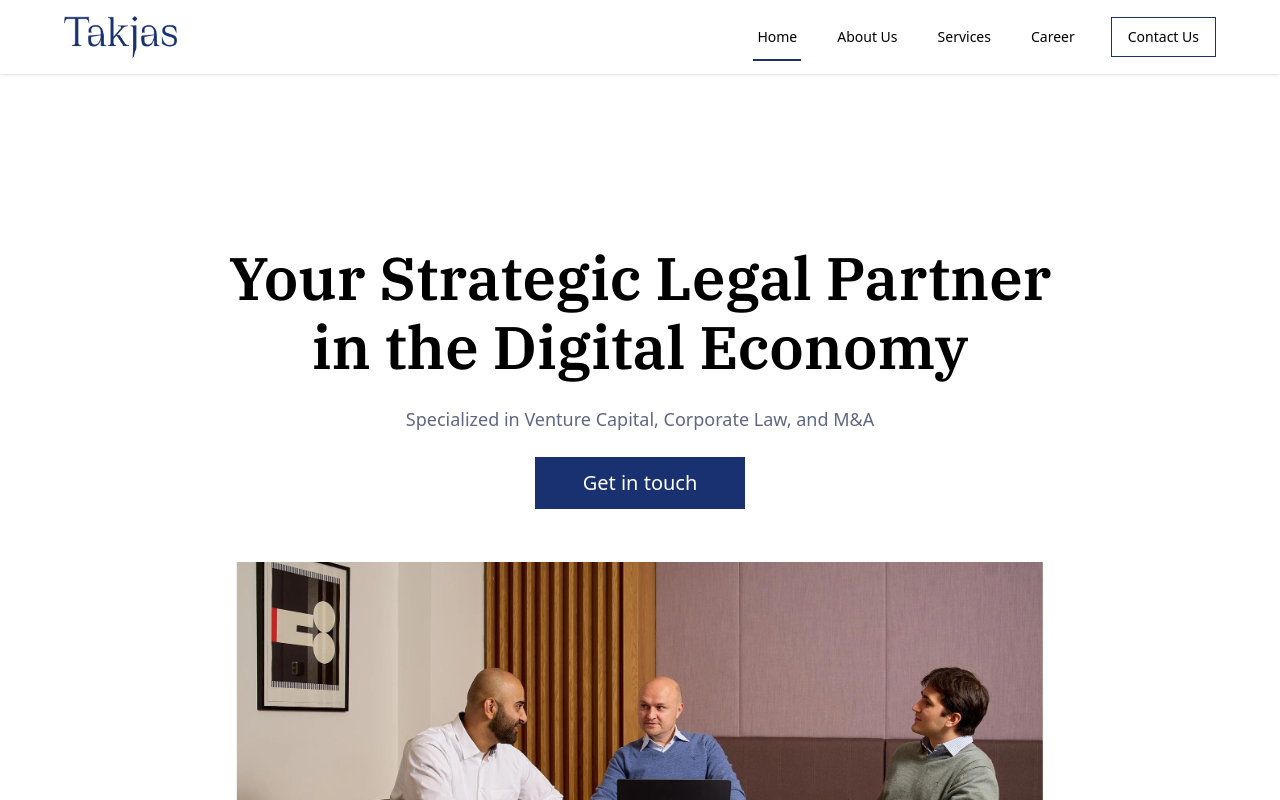
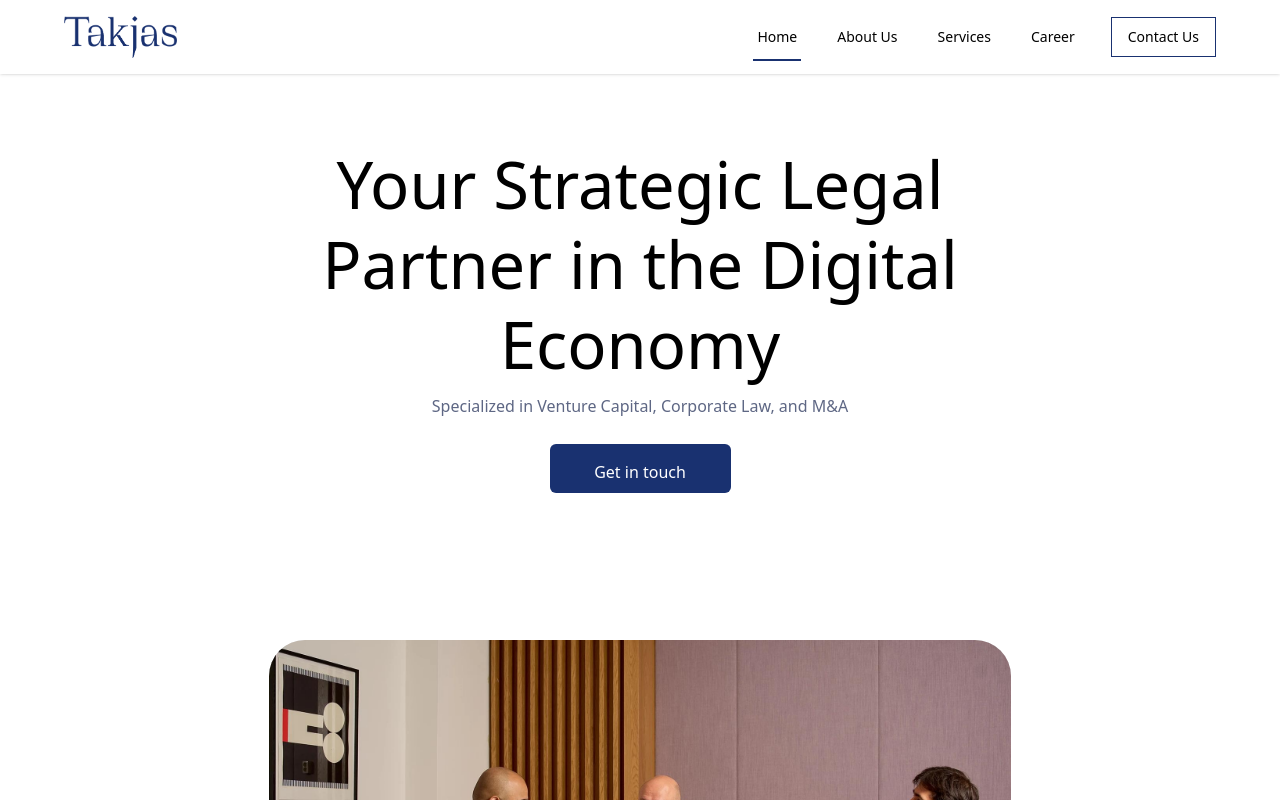
Before and after one commit to kovirivenkatesh/Takjas, a Next.js app: page / in a window 1280 px wide. Shown: the top 800 px of the page. Built offline with nearby package versions, Linux system fonts and the light colour scheme.

Commit message:
new changes

```diff
--- a/package.json
+++ b/package.json
@@ -10,6 +10,7 @@
   },
   "dependencies": {
     "framer-motion": "^12.29.0",
+    "gsap": "^3.14.2",
     "lucide-react": "^0.563.0",
     "next": "16.1.1",
     "react": "19.2.3",
--- a/src/app/components/home/CoreValues.tsx
+++ b/src/app/components/home/CoreValues.tsx
@@ -21,39 +21,19 @@ export default function CoreValuesSection() {
           {values.map((item, index) => (
             <button
               key={index}
-              className="
-        relative overflow-hidden
-       w-64
-        px-6 py-5.25
-        border-r last:border-r-0
-        group
+            className="relative overflow-hidden w-64 px-6 py-5.25 border-r last:border-r-0 group flex items-center justify-start text-left"
 
-        flex items-center justify-start
-        text-left
-      "
             >
               {/* 🔹 INITIAL TOP-LEFT BAR */}
               <span
-                className="
-          absolute top-0 left-0
-          w-22.25 h-2
-          bg-[#1f3a8a]
-          transition-all duration-600
-          ease-in-out
-          group-hover:w-full
-          group-hover:h-full
-        "
+             className="absolute top-0 left-0 w-22.25 h-2 bg-[#1f3a8a] transition-all duration-600 ease-in-out group-hover:w-full group-hover:h-full"
+
               />
 
               {/* 🔹 BUTTON TEXT */}
               <span
-                className={`
-          relative z-10
-          text-[#193170] font-medium
-          transition-colors duration-300
-          group-hover:text-white text-[28px]
-          ${ibmPlexSerif.className}
-        `}
+               className={`relative z-10 text-[#193170] font-medium transition-colors duration-300 group-hover:text-white text-[28px] ${ibmPlexSerif.className}`}
+
               >
                 {item}
               </span>
@@ -70,11 +50,8 @@ export default function CoreValuesSection() {
         <img
           src="/Images/GetInTouch.jpg"
           alt="Legal discussion"
-          className="
-      w-360 h-144 object-cover
-      transition-transform duration-700 ease-in-out
-      group-hover:scale-110
-    "
+         className="w-360 h-144 object-cover transition-transform duration-700 ease-in-out group-hover:scale-110"
+
         />
 
         {/* MAIN DARK BLUE OVERLAY */}
--- a/src/app/components/home/DealExperience.tsx
+++ b/src/app/components/home/DealExperience.tsx
@@ -38,10 +38,8 @@ export default function DealExperience() {
         {[...tags, ...tags, ...tags].map((tag, i) => (
           <div
             key={i}
-            className="flex items-center justify-center
-                       w-94 h-24
-                       bg-[#1f3a8a]
-                       mx-3 px-5.75"
+            className="flex items-center justify-center w-94 h-24 bg-[#1f3a8a] mx-3 px-5.75"
+
           >
             <div className="flex items-center gap-6">
               <img
--- a/src/app/page.tsx
+++ b/src/app/page.tsx
@@ -1,10 +1,10 @@
 'use client'
 
+import { ibmPlexSerif } from './fonts'
+import Image from 'next/image'
+import { useState, useEffect ,useRef} from 'react'
+import { useLayoutEffect } from "react";
 
-import { ibmPlexSerif } from './fonts'
-
-import Image from 'next/image'
-import { useState, useEffect } from 'react'
 import Aboutus from './components/home/Aboutus'
 import ServicesSection from './components/home/service'
 import CoreValuesSection from './components/home/CoreValues'
@@ -13,158 +13,159 @@ import ProcessSection from './components/home/ProcessSection'
 import FooterSection from './components/home/Footer'
 
 
+import gsap from "gsap";
+import { ScrollTrigger } from "gsap/ScrollTrigger";
 
 
+gsap.registerPlugin(ScrollTrigger);
 
-const HEADER_OFFSET = 160 // px
+const CURTAIN_DELAY = 300;
+const CURTAIN_DURATION = 2000;
 
-export default function Page() {
-  const [mounted, setMounted] = useState(false)
-  const [collapsed, setCollapsed] = useState(false)
-  const [expanded, setExpanded] = useState(false)
-  const [animatingUp, setAnimatingUp] = useState(false)
+const HEADER_OFFSET = 73
+export default function ScrollImageTakeover() {
+  const sectionRef = useRef<HTMLDivElement>(null);
+  const textRef = useRef<HTMLDivElement>(null);
+  const imageRef = useRef<HTMLDivElement>(null);
 
+  /* ================= CURTAIN STATE ================= */
+  const [collapsed, setCollapsed] = useState(false);
+  const [curtainDone, setCurtainDone] = useState(false);
+
+  /* ================= CURTAIN LOGIC ================= */
   useEffect(() => {
-    setMounted(true)
-  }, [])
+    const t1 = setTimeout(() => setCollapsed(true), CURTAIN_DELAY);
+    const t2 = setTimeout(() => {
+      setCurtainDone(true);
+      window.scrollTo({ top: 0 });
+    }, CURTAIN_DELAY + CURTAIN_DURATION);
 
+    return () => {
+      clearTimeout(t1);
+      clearTimeout(t2);
+    };
+  }, []);
+
+  /* ================= LOCK SCROLL ================= */
   useEffect(() => {
-  const timer = setTimeout(() => {
-    setCollapsed(true)
-  }, 300) // slight cinematic delay
+    document.body.style.overflow = curtainDone ? "auto" : "hidden";
+    return () => {
+      document.body.style.overflow = "auto";
+    };
+  }, [curtainDone]);
 
-  return () => clearTimeout(timer)
-}, [])
+  /* ================= GSAP SCROLL ================= */
+useLayoutEffect(() => {
+  if (!curtainDone) return;
+  if (!sectionRef.current || !textRef.current || !imageRef.current) return;
 
-  useEffect(() => {
-    if (animatingUp) {
-      const t = setTimeout(() => {
-        setAnimatingUp(false)
-      }, 2200) // MUST match CSS duration
+  let ctx = gsap.context(() => {
+    gsap.set(imageRef.current, {
+      width: "58%",
+      height: "45vh",
+      y: 200,
+      borderRadius: "36px",
+    });
 
-      return () => clearTimeout(t)
-    }
-  }, [animatingUp])
+    gsap.timeline({
+      scrollTrigger: {
+        trigger: sectionRef.current,
+        start: "top top",
+        end: "+=240%",
+        scrub: 1.4,
+        pin: sectionRef.current, // 👈 EXPLICIT pin target
+        anticipatePin: 1,
+        invalidateOnRefresh: true,
+      },
+    })
+    .to(imageRef.current, { y: 0, ease: "power3.out" }, 0)
+    .to(textRef.current, {
+      autoAlpha: 0,
+      y: -80,
+      pointerEvents: "none",
+    }, 0.25)
+    .to(imageRef.current, {
+      width: "100%",
+      height: "100vh",
+      borderRadius: "0px",
+    }, 0.25);
 
-  if (!mounted) return null
+  }, sectionRef);
+
+  return () => {
+    // 🔥 THIS PREVENTS removeChild ERROR
+    ScrollTrigger.getAll().forEach(st => st.kill());
+    ctx.revert();
+  };
+}, [curtainDone]);
 
 
   return (
     <>
-      <div className="relative overflow-hidden">
-        {/* HERO WRAPPER — reserves space for absolute image */}
+      {/* ================= BLUE CURTAIN ================= */}
+     <section
+  className={`fixed left-0 w-full z-50 overflow-hidden
+  ${collapsed ? 'pointer-events-none' : ''}`}
+  style={{
+    top: `${HEADER_OFFSET}px`,
+    height: `calc(100vh - ${HEADER_OFFSET}px)`,
+  }}
+>
+
         <div
-          className={`relative transition-all duration-1500 ${expanded ? 'pt-10 ' : 'pb-36'
-            }`}
+          className={`absolute top-0 left-0 h-full w-1/3 bg-[#193170]  transition-transform duration-2000
+          ${collapsed ? "translate-y-full" : ""}`}
+        />
+
+        <div
+          className={`absolute top-0 left-1/3 h-full w-1/3 bg-[#193170] flex items-center justify-center transition-transform duration-2000
+          ${collapsed ? "-translate-y-full" : ""}`}
         >
-          <section className="h-screen bg-white flex items-center justify-center text-center px-10 -mt-6 relative overflow-visible">
-            <div className="relative w-full max-w-6xl">
+          <Image src="/Images/T.png" alt="T" width={120} height={120} />
+        </div>
 
+        <div
+          className={`absolute top-0 right-0 h-full w-1/3 bg-[#193170] transition-transform duration-2000 ${collapsed ? "translate-y-full" : ""}`}
+        />
+      </section>
+
+      {/* ================= SCROLL SECTION ================= */}
+      <section
+        ref={sectionRef}
+        className="relative h-screen overflow-hidden bg-white"
+      >
         {/* TEXT */}
         <div
-                className={`transition-all duration-1500
-          ease-[cubic-bezier(0.77,0,0.175,1)]
-          ${expanded ? 'translate-y-32 opacity-0' : 'translate-y-0 opacity-100'}`}
+          ref={textRef}
+          className="absolute top-[18vh] left-1/2  w-full  -translate-x-1/2 px-68 text-center"
         >
-                <h1 className={`text-6xl font-semibold ${ibmPlexSerif.className} leading-[1.15]`}>
-                  Your Strategic Legal Partner
-                  <br />
-                  in the Digital Economy
+          <h1 className="mb-2.5 text-[65px] leading-20 font-medium  ">
+           Your Strategic Legal Partner in the Digital Economy
           </h1>
-
-                <p className="mt-6 text-lg text-[#5E6784]">
-                  Specialized in Venture Capital, Corporate Law, and M&amp;A
+          <p className="mb-6.25 text-[16px] leading-6.25 text-[#5E6784]">
+           Specialized in Venture Capital, Corporate Law, and M&A
           </p>
-
-                <button className="mt-6 bg-[#193170] text-white py-3 px-12 text-xl">
-                  Get in touch
-                </button>
+          <button className='w-45.25  mb-18 h-12.25 bg-[#193170] text-white rounded-md p-4'>Get in touch</button>
         </div>
 
-              {/* 🔥 TRIGGER ZONE */}
-              {!expanded && (
+        {/* IMAGE */}
+        <div className="absolute inset-0 flex justify-center items-end">
           <div
-                  className="absolute left-0 right-0 h-24"
-                  style={{ top: 'calc(50% + 30px)' }}
-                  onMouseEnter={() => {
-                    if (!expanded && !animatingUp) {
-                      setAnimatingUp(true)
-                      setExpanded(true)
-                    }
-                  }}
-                />
-              )}
-
-              {/* IMAGE */}
-              <div
-                className="absolute transition-[transform,width,height]
-          duration-1500
-          ease-[cubic-bezier(0.77,0,0.175,1)]"
-                style={{
-                  top: '120%',
-                  left: '50%',
-                  width: expanded ? '120%' : '70%',
-                  height: expanded ? '90vh' : '20rem',
-                  transform: expanded
-                    ? `translate(-50%, calc(-110% + ${HEADER_OFFSET}px))`
-                    : 'translate(-50%, 0%)',
-                  pointerEvents: animatingUp ? 'none' : 'auto',
-                }}
+            ref={imageRef}
+            className="relative overflow-hidden bg-gray-200"
           >
-                {expanded && (
-                  <div
-                    className="absolute top-32 left-0 right-0 h-24 z-20"
-                    onMouseEnter={() => setExpanded(false)}
-                  />
-                )}
-
             <Image
               src="/Images/GetInTouch.jpg"
-                  alt="Get In Touch"
+              alt="Get in touch"
               fill
               priority
               className="object-cover"
             />
           </div>
-
         </div>
       </section>
-        </div>
 
-
-        {/* BLUE OVERLAY (unchanged logic) */}
-        <section
-  className={`fixed top-18.5 left-0 w-full h-[calc(105vh-60px)] z-50 overflow-hidden
-    ${collapsed ? 'pointer-events-none' : ''}`}
->
-
-          <div className={`absolute top-0 left-0 h-full w-1/3 bg-[#193170]
-      transition-transform duration-2000 ease-in-out
-      ${collapsed ? 'translate-y-full' : ''}`}
-          />
-          <div className={`absolute top-0 left-1/3 h-full w-1/3 bg-[#193170]
-      flex items-center justify-center z-10 overflow-hidden
-      transition-transform duration-2000
-      ease-[cubic-bezier(0.77,0,0.175,1)]
-      ${collapsed ? '-translate-y-full' : 'translate-y-0'}`}
-          >
-            <div className={`transition-all duration-800
-        ease-[cubic-bezier(0.55,0.055,0.675,0.19)]
-        ${collapsed
-                ? 'translate-y-24 scale-95 opacity-0'
-                : 'translate-y-0 scale-100 opacity-100'
-              }`}
-            >
-              <Image src="/Images/T.png" alt="T" width={120} height={120} />
-            </div>
-          </div>
-          <div className={`absolute top-0 right-0 h-full w-1/3 bg-[#193170]
-      transition-transform duration-2000 ease-in-out
-      ${collapsed ? 'translate-y-full' : ''}`}
-          />
-        </section>
-      </div>
-
+<section>
       <Aboutus />
       <ServicesSection />
       <CoreValuesSection />
@@ -172,6 +173,8 @@ export default function Page() {
     <ProcessSection />
     <FooterSection />
 
+</section>
+
     </>
-  )
+  );
 }
```
Also changed, not shown: src/app/components/home/ProcessSection.tsx (+4 -17 lines), src/app/components/home/service.tsx (+4 -11 lines), 1 other file (tests, documents, lock files or other folders). Lines whose indentation alone changed are shown as unchanged.
